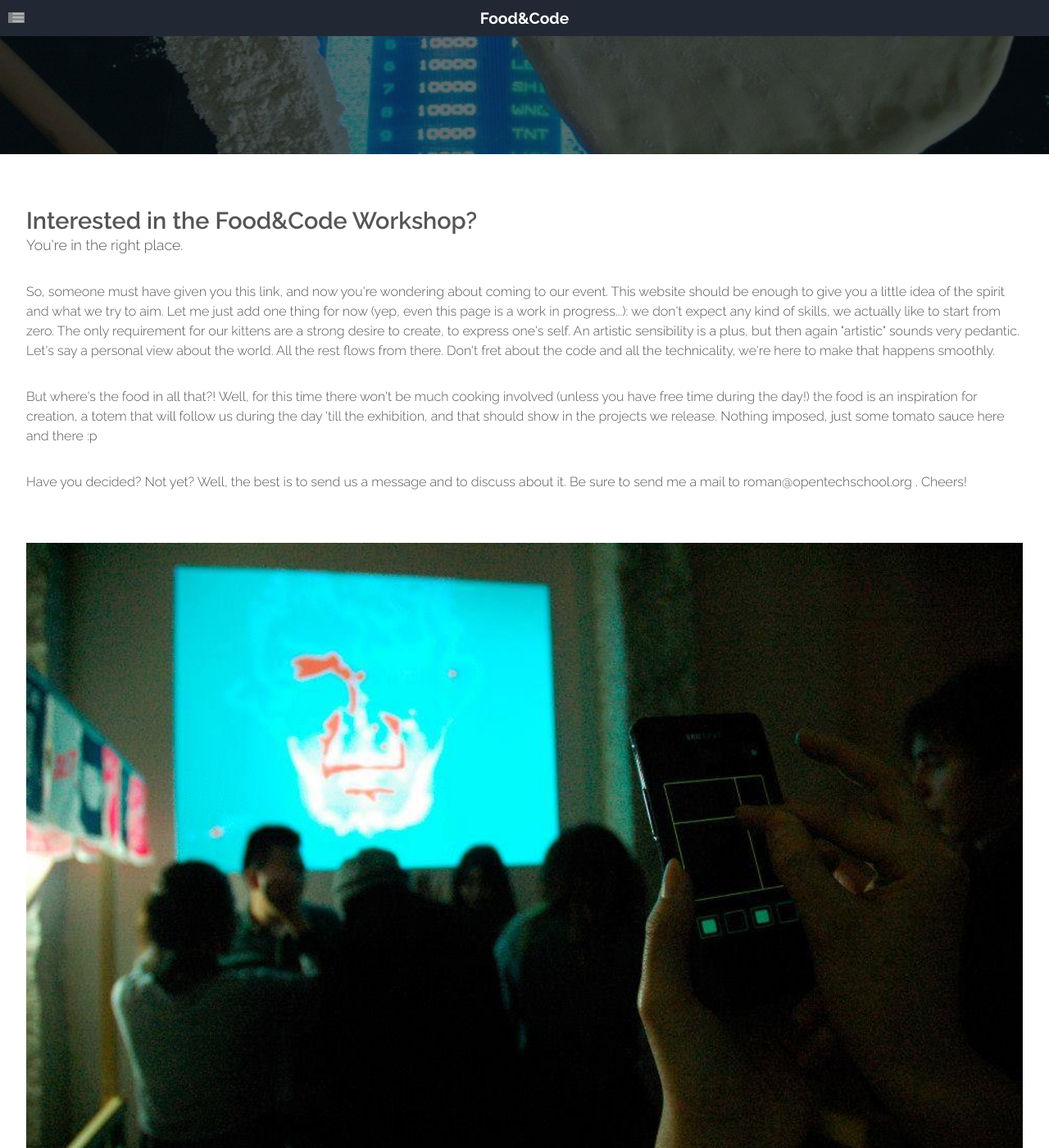
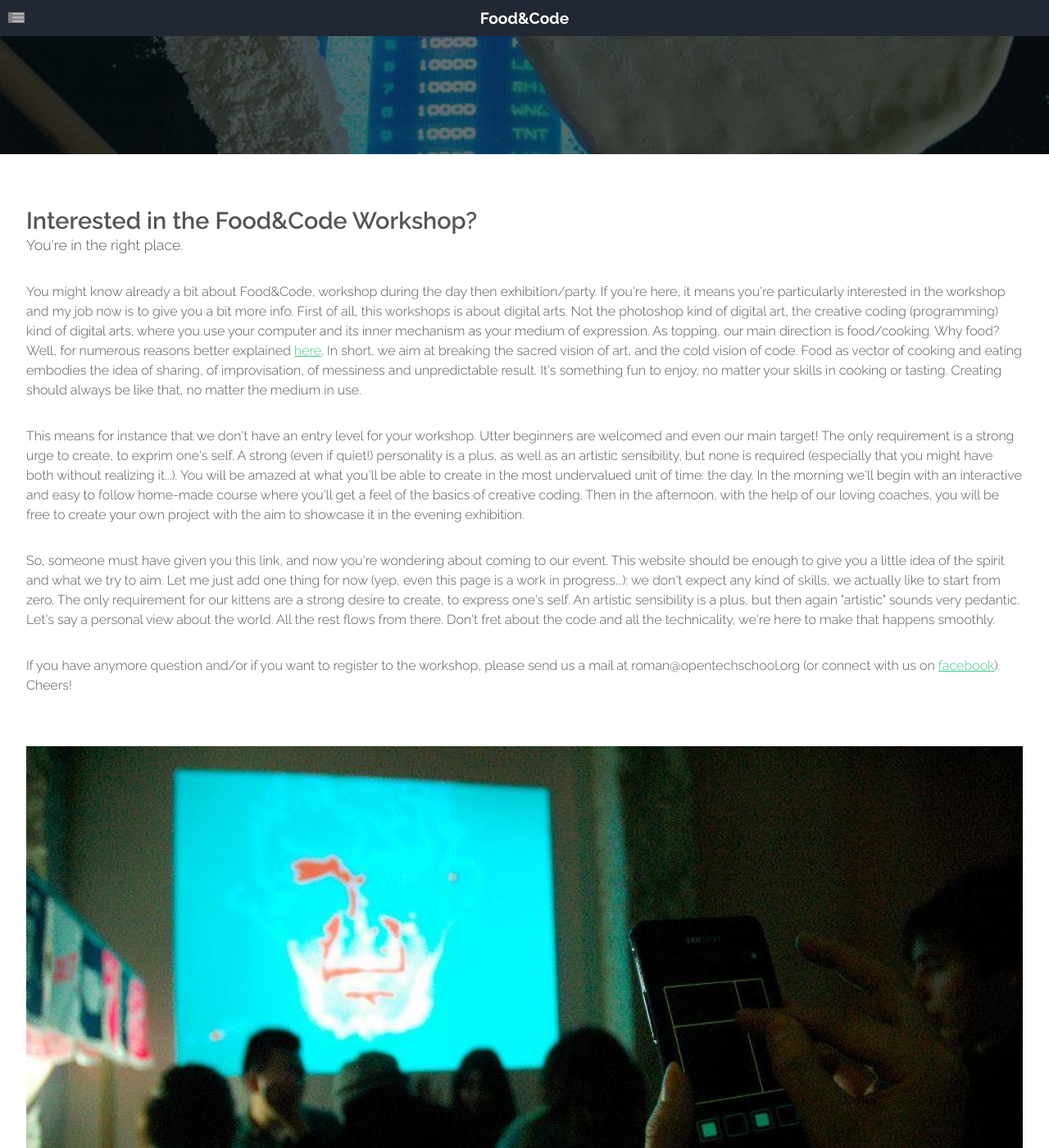
Before and after one commit to FoodAndCode/foodandcode.github.io, a Jekyll site: the page built from kittens.html, in a window 1280 px wide and 1400 px high. Shown: the whole window at 82% size. Built offline with Jekyll 4.4.1, drawn with Linux system fonts in a browser that asks for light colours; some of the changed text lies outside the part shown; grey boxes are pictures that could not be loaded.

Commit message:
Update kittens.html

```diff
--- a/kittens.html
+++ b/kittens.html
@@ -14,7 +14,7 @@ layout: main
 					<section>
 						<a href="#" class="image feature"><img src="{{ site.baseurl }}/assets/images/kittens.jpg" alt=""></a>
                         <p>
-                        Hopefully you'll be among us for our next event :D
+                        Next time it's with you!
                         </p>
                     </section>
 
@@ -28,12 +28,17 @@ layout: main
 							<span class="byline">You're in the right place.</span>
 						</header>
 
+					<p>
+					You might know already a bit about Food&Code, workshop during the day then exhibition/party. If you're here, it means you're particularly interested in the workshop and my job now is to give you a bit more info. First of all, this workshops is about digital arts. Not the photoshop kind of digital art, the creative coding (programming) kind of digital arts, where you use your computer and its inner mechanism as your medium of expression. As topping, our main direction is food/cooking. Why food? Well, for numerous reasons better explained <a href="./manifestro.html">here</a>. In short, we aim at breaking the sacred vision of art, and the cold vision of code. Food as vector of cooking and eating embodies the idea of sharing, of improvisation, of messiness and unpredictable result. It's something fun to enjoy, no matter your skills in cooking or tasting. Creating should always be like that, no matter the medium in use.
+					</p>
+
+					<p>
+					This means for instance that we don't have an entry level for your workshop. Utter beginners are welcomed and even our main target! The only requirement is a strong urge to create, to exprim one's self. A strong (even if quiet!) personality is a plus, as well as an artistic sensibility, but none is required (especially that you might have both without realizing it...).  You will be amazed at what you'll be able to create in the most undervalued unit of time: the day. In the morning we'll begin with an interactive and easy to follow home-made course where you'll get a feel of the basics of creative coding. Then in the afternoon, with the help of our loving coaches, you will be free to create your own project with the aim to showcase it in the evening exhibition.
+					</p>
+
                     <p>So, someone must have given you this link, and now you're wondering about coming to our event. This website should be enough to give you a little idea of the spirit and what we try to aim. Let me just add one thing for now (yep, even this page is a work in progress...): we don't expect any kind of skills, we actually like to start from zero. The only requirement for our kittens are a strong desire to create, to express one's self. An artistic sensibility is a plus, but then again "artistic" sounds very pedantic. Let's say a personal view about the world. All the rest flows from there. Don't fret about the code and all the technicality, we're here to make that happens smoothly.</p>
 
-                    <p>But where's the food in all that?! Well, for this time there won't be much cooking involved (unless you have free time during the day!) the food is an inspiration for creation, a totem that will follow us during the day 'till the exhibition, and that should show in the projects we release. Nothing imposed, just some tomato sauce here and there :p
-                    </p>
-
-                    <p>Have you decided? Not yet? Well, the best is to send us a message and to discuss about it. Be sure to send me a mail to roman@opentechschool.org . Cheers!
+                    <p>If you have anymore question and/or if you want to register to the workshop, please send us a mail at roman@opentechschool.org (or connect with us on <a href="https://www.facebook.com/foodandcode/">facebook</a>). Cheers!
                     </p>
 
 					</section>
```
Also changed, not shown: other parts of kittens.html (+1 -1 lines).
